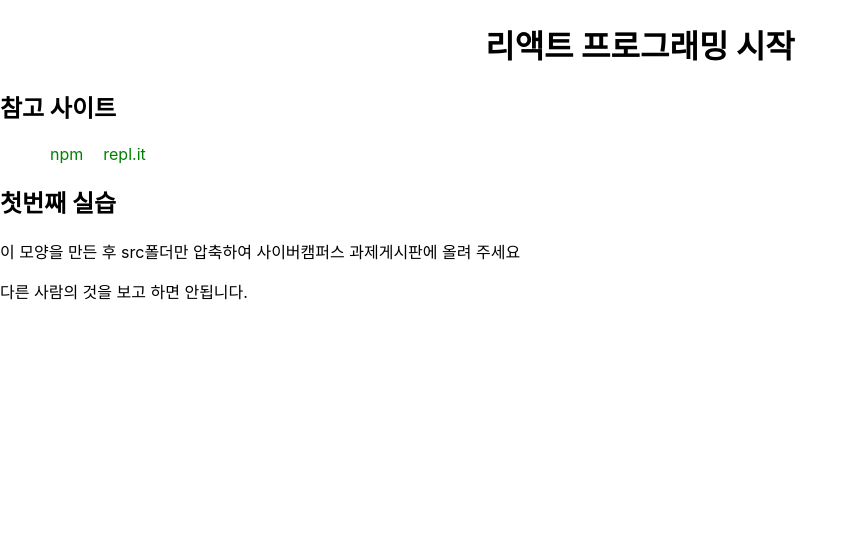
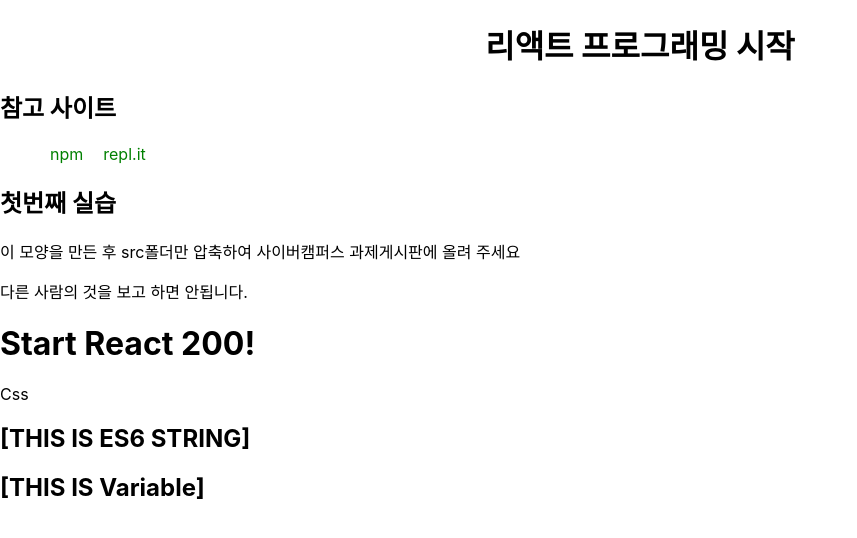
Before and after one commit to l0u0h0/2022web_1, a React (Create React App) app: page / in a window 1280 px wide. Shown: the top 538 px of the page, without its empty margins (0-857 px from the left). Built offline with nearby package versions, Linux system fonts and the light colour scheme.

Commit message:
4weeks_4

```diff
--- /dev/null
+++ b/src/04/4_13.jsx
@@ -0,0 +1,31 @@
+import React, { Component } from "react";
+
+class Es6 extends Component {
+  constructor(props) {
+    super(props);
+    this.state = {};
+  }
+  componentDidMount() {
+    var jsString1 = "자바스크립트";
+    var jsString2 = "입니다\n다음줄입니다.";
+    console.log(jsString1 + " 문자열" + jsString2 + "~");
+
+    var Es6String1 = "ES6";
+    var Es6String2 = "입니다";
+    console.log(`${Es6String1}문자열${Es6String2}!!
+____다음 줄 입니다.`);
+
+    var LongString = "ES6에 추가된 String 함수들입니다.";
+    // startsWith - 변수 앞에서부터 일치하는 문자열이 있는 지 search
+    console.log("startsWith: " + LongString.startsWith("ES6에 추가"));
+    // endsWith - 변수 뒤에서부터 일치하는 문자열이 있는지 search
+    console.log("endsWith: " + LongString.endsWith("함수들입니다."));
+    // includes - 위치에 상관없이 변수에 특정 문자열이 포함돼 있는지 판단
+    console.log("includes: " + LongString.includes("추가된 String"));
+    // 셋 다 true or false로 return
+  }
+  render() {
+    return <h2>[THIS IS ES6 STRING]</h2>;
+  }
+}
+export default Es6;
--- /dev/null
+++ b/src/04/4_14.jsx
@@ -0,0 +1,38 @@
+import React, { Component } from "react";
+
+class Variable extends Component {
+  constructor(props) {
+    super(props);
+    this.state = {};
+  }
+
+  componentDidMount() {
+    var varName = "react";
+    console.log("varName1 : " + varName);
+    var varName = "200";
+    console.log("varName2 : " + varName);
+    // 'varName' is already defined no-redeclare
+    // 이미 선언된 변수라는 경고 메세지가 뜨지만 var은 재선언, 재할당을 가능케 하기에
+    // 페이지는 정상적으로 출력된다.
+
+    let letName = "react";
+    console.log("letName1 : " + letName);
+    // let letName = '200';
+    // Parsing Error: Identifier 'letName' has already been declared
+    // let은 재선언이 불가하기에 에러가 발생,
+    letName = "react200";
+    console.log("letName2 : " + letName);
+
+    const constName = "react";
+    console.log("constName : " + constName);
+    // const constName = '200';
+    // Parsing error: Identifier 'constName' has already been declared
+    // constName = 'react200';
+    // Uncaught TypeError: Assignment to constant variable
+    // const는 재선언과 재할당이 불가능하기에 위 두 가지의 에러가 발생한다.
+  }
+  render() {
+    return <h2>[THIS IS Variable]</h2>;
+  }
+}
+export default Variable;
--- a/src/App.js
+++ b/src/App.js
@@ -1,9 +1,11 @@
-import React, { Component } from 'react';
+import React, { Component } from "react";
 //import logo from './logo.svg';
-import './App.css';
-import './Component.css'
-import R001Component from './R001_Component';
-import R002Component from './R002_Component';
+import "./App.css";
+import "./Component.css";
+import R001Component from "./R001_Component";
+import R002Component from "./R002_Component";
+import Es6 from "../src/04/4_13";
+import Variable from "../src/04/4_14";
 
 class App extends Component {
   render() {
@@ -12,6 +14,10 @@ class App extends Component {
         <h1 className="title">리액트 프로그래밍 시작</h1>
         <R001Component></R001Component>
         <R002Component></R002Component>
+        <h1>Start React 200!</h1>
+        <o>Css</o>
+        <Es6 />
+        <Variable />
       </div>
     );
   }
```
Also changed, not shown: src/04/4_13.js (deleted).
